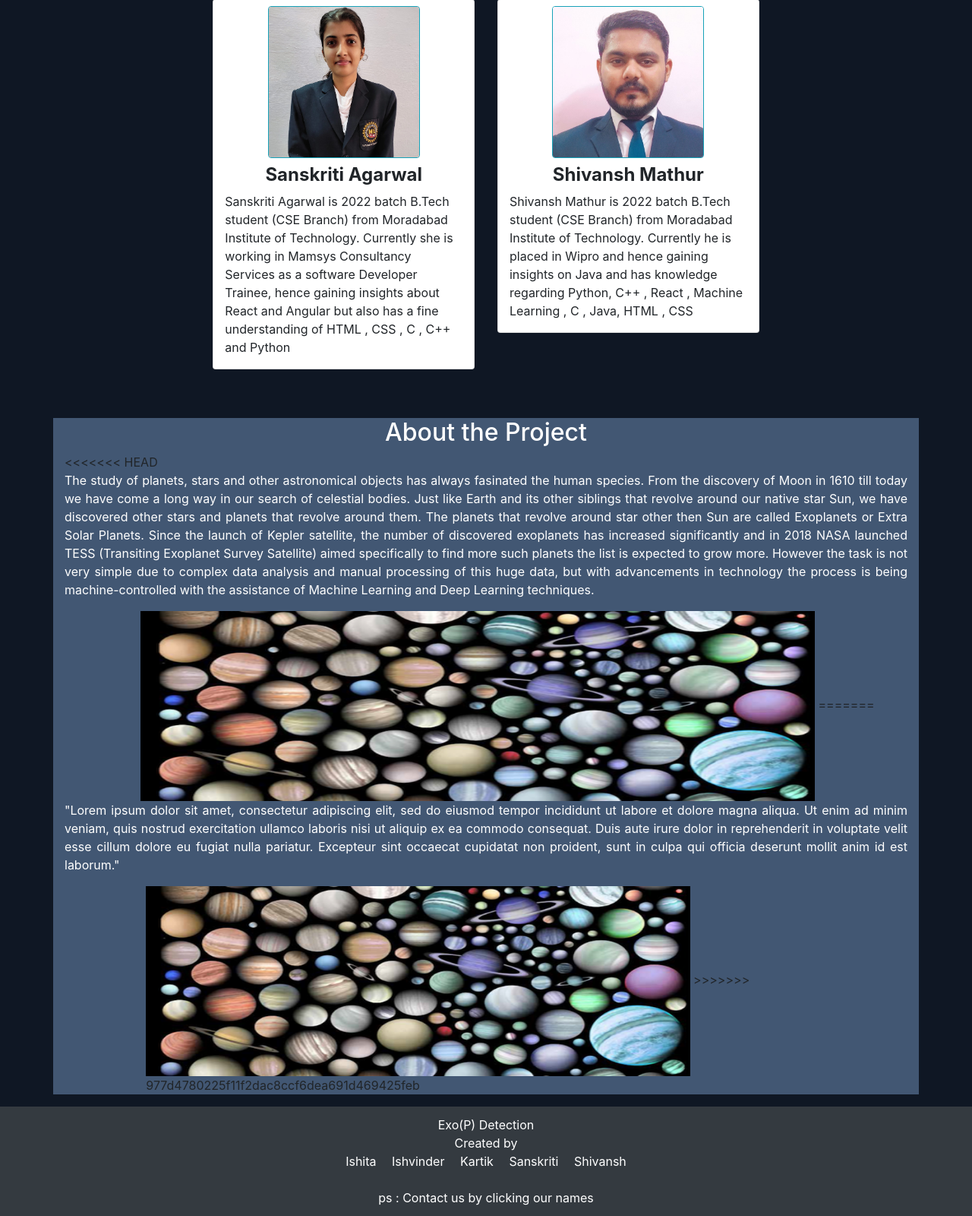
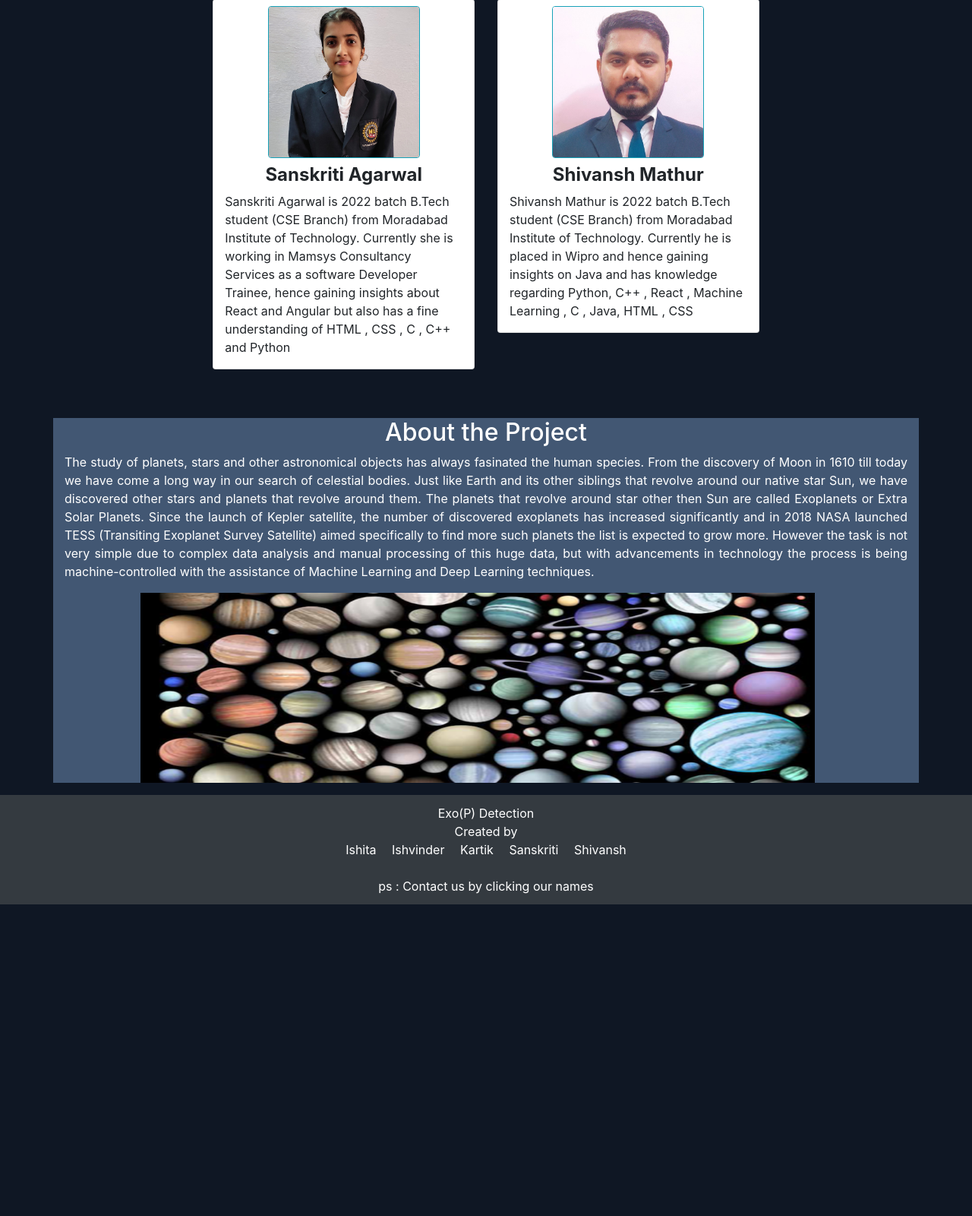
Before and after one commit to shivanshMathur07/exoplanet-detection, a Flask app: page /about in a window 1280 px wide. Shown: the part 520-2120 px from the top of the page at 76% size. After the commit the page ends 1710 px from the top, so only its background shows below. Run offline with Flask 2, Linux system fonts and the light colour scheme; parts of the project's set-up code (start-up, migrations or seed data) failed here and were passed over; some libraries are stand-ins or nearby versions.

Commit message:
about project

```diff
--- a/web/prediction_helper/my_prediction.py
+++ b/web/prediction_helper/my_prediction.py
@@ -4,7 +4,7 @@ import pandas as pd
 import warnings
 warnings.filterwarnings(action='ignore')
 
-model_path = "exoplanet-detection\web\prediction_helper\my_model.pickle"
+model_path = "web/prediction_helper/my_model.pickle"
 
 pickle_in = open(model_path,"rb")
 trained_model = pickle.load(pickle_in)
--- a/web/templates/about.html
+++ b/web/templates/about.html
@@ -98,7 +98,6 @@
     <div class="col-md-12" style="background-color: #425773; width: 100%;" >
       <!-- <div style="background-color: #425773; width: 100%;" > -->
        <h2 style="color: #ffff; text-align: center;" >About the Project</h2>
-<<<<<<< HEAD
        <p style="color: #ffff; text-align: justify;">The study of planets, stars and other astronomical objects has always fasinated the human species. From the discovery of Moon in 1610 till today we have come a long way in our search of celestial bodies. Just like Earth and its other siblings that revolve around our native star Sun, we have discovered other stars and planets that revolve around them. The planets that revolve around star other then Sun are called Exoplanets or Extra Solar Planets.
         Since the launch of Kepler satellite, the number of discovered exoplanets has increased significantly and in 2018 NASA launched TESS (Transiting Exoplanet Survey Satellite) aimed specifically to find more such planets the list is expected to grow more. However the task is not very simple due to complex data analysis and manual processing of this huge data, but with advancements in technology the process is being machine-controlled with the assistance of Machine Learning and Deep Learning techniques.</p>
       <img  src="{{url_for('static',filename='exoplanets.png')}}"
@@ -106,13 +105,6 @@
       width: 80%;
       height: 250px"
       />
-=======
-       <p style="color: #ffff; text-align: justify;">"Lorem ipsum dolor sit amet, consectetur adipiscing elit, sed do eiusmod tempor incididunt ut labore et dolore magna aliqua. Ut enim ad minim veniam, quis nostrud exercitation ullamco laboris nisi ut aliquip ex ea commodo consequat. Duis aute irure dolor in reprehenderit in voluptate velit esse cillum dolore eu fugiat nulla pariatur. Excepteur sint occaecat cupidatat non proident, sunt in culpa qui officia deserunt mollit anim id est laborum."</p>
-      <div style="width: fit-content;" class="mx-auto">
-       <img  src="{{url_for('static',filename='exoplanets.png')}}"
-      style="width: 80%;
-      height: 250px"/>
->>>>>>> 977d4780225f11f2dac8ccf6dea691d469425feb
       </div>
       </div>
     </div>
```
